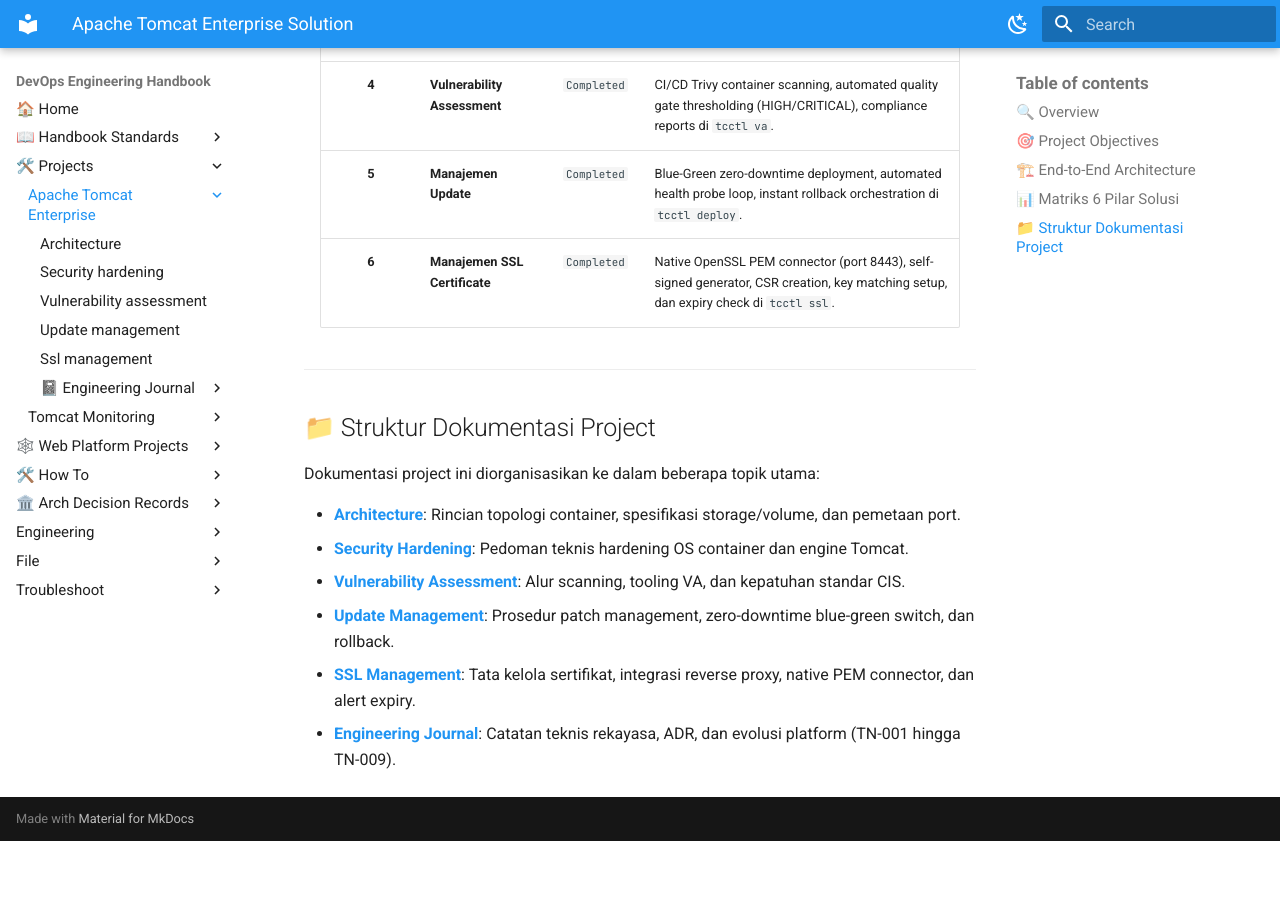
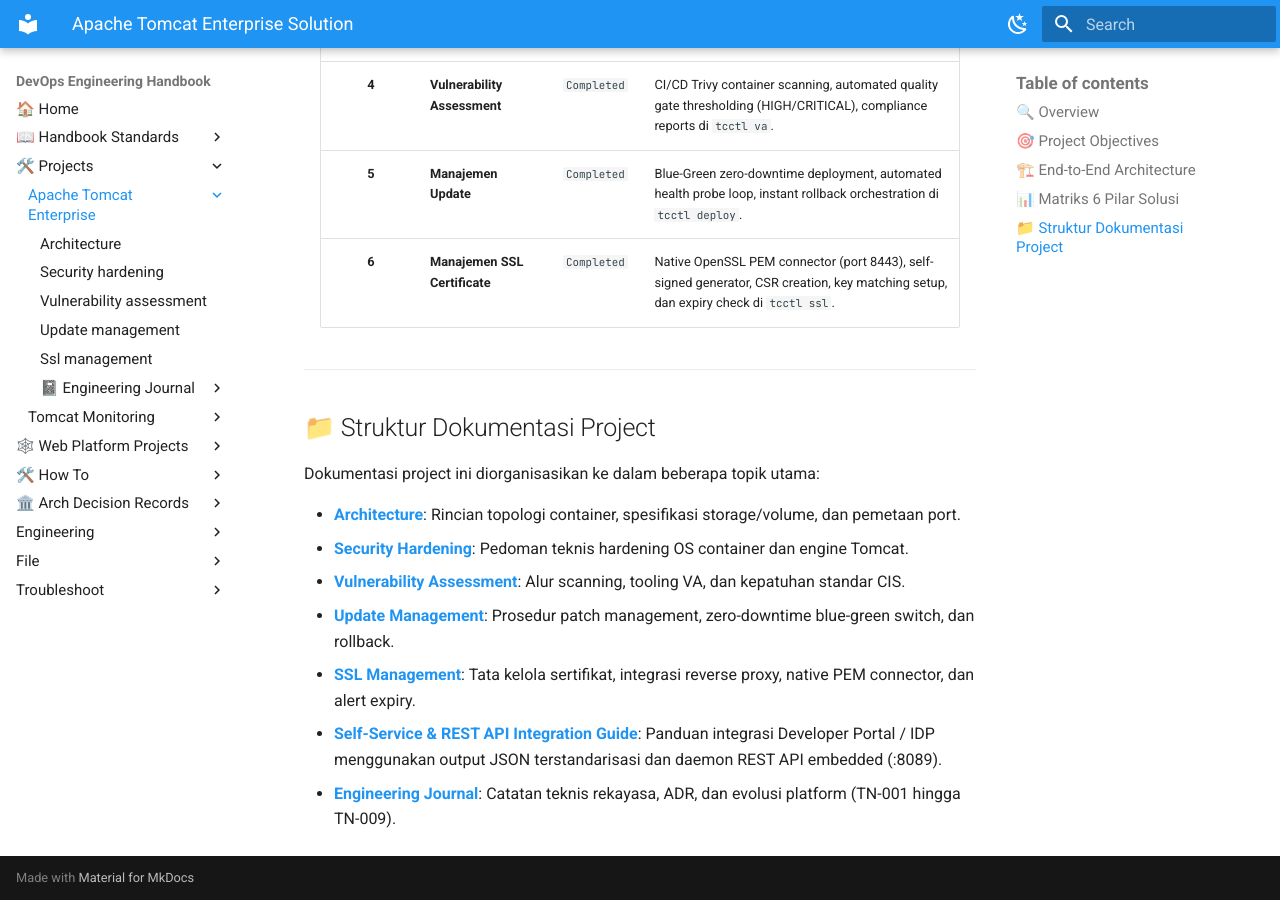
Before and after one commit to edkas07-oss/devops-handbook, an MkDocs documentation site: the page built from docs/projects/tomcat/index.md, in a window 1280 px wide and 900 px high, scrolled down 2130 px. Built offline with MkDocs 1.6.1 and Material for MkDocs 9.7.7, drawn with Linux system fonts in a browser that asks for light colours; before the commit the page ends 2971 px from its top, so only the background shows below that.

Commit message:
docs(tomcat): add self-service guide link to tomcat overview

```diff
--- a/docs/projects/tomcat/index.md
+++ b/docs/projects/tomcat/index.md
@@ -91,4 +91,5 @@ Dokumentasi project ini diorganisasikan ke dalam beberapa topik utama:
 * [**Vulnerability Assessment**](vulnerability-assessment/index.md): Alur scanning, tooling VA, dan kepatuhan standar CIS.
 * [**Update Management**](update-management/index.md): Prosedur patch management, zero-downtime blue-green switch, dan rollback.
 * [**SSL Management**](ssl-management/index.md): Tata kelola sertifikat, integrasi reverse proxy, native PEM connector, dan alert expiry.
+* [**Self-Service & REST API Integration Guide**](../../how-to/Tomcat/tcctl-rest-api-and-json-self-service-guide.md): Panduan integrasi Developer Portal / IDP menggunakan output JSON terstandarisasi dan daemon REST API embedded (:8089).
 * [**Engineering Journal**](engineering-journal/platform-foundation-and-hardening/index.md): Catatan teknis rekayasa, ADR, dan evolusi platform (TN-001 hingga TN-009).
```
